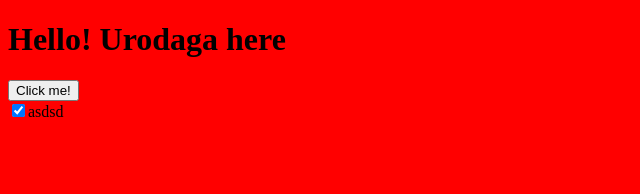
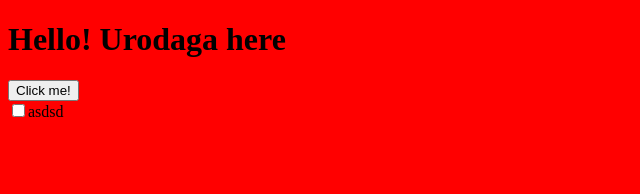
Before and after one commit to kpekala/Frondaga, a React app: page / in a window 1280 px wide. Shown: the top 194 px of the page, without its empty margins (0-640 px from the left). Built offline with nearby package versions, Linux system fonts and the light colour scheme.

Commit message:
Refactored the checkbox.

```diff
--- a/src/App.tsx
+++ b/src/App.tsx
@@ -1,4 +1,5 @@
 import * as React from 'react';
+import { useState } from 'react';
 import { Button } from "./common/components";
 import { Checkbox } from "./common/components";
 
@@ -8,6 +9,8 @@ function clickMe() {
 }
 
 export function App() {
+    const [checked, setChecked] = useState(false);
+
     return (
         <div>
             <h1>Hello! Urodaga here</h1>
@@ -15,7 +18,7 @@ export function App() {
                 Click me!
             </Button>
             <div>
-                <Checkbox id={"aaaa"} label={"asdsd"} />
+                <Checkbox label={"asdsd"} checked={checked} onChecked={setChecked} />
             </div>
         </div>
     );
--- a/src/common/components/Checkbox.tsx
+++ b/src/common/components/Checkbox.tsx
@@ -1,18 +1,22 @@
 import * as React from 'react';
 
 export interface CheckboxProps {
-  id: string;
     label: string;
+    checked?: boolean;
+    onChecked?: (checked: boolean) => void;
 }
 
 export function Checkbox(props: CheckboxProps) {
-  const [checked, setChecked] = React.useState(true);
+    const handleChecked = (e: React.ChangeEvent<HTMLInputElement>) => {
+        if (props.onChecked)
+            props.onChecked(e.target.checked);
+    };
 
     return (
-    <label htmlFor={props.id}>
+        <label>
             <input type="checkbox"
-        defaultChecked={checked}
-        onChange={() => setChecked(!checked)}
+                checked={props.checked || false}
+                onChange={handleChecked}
             />
             {props.label}
         </label>
--- a/src/common/components/index.ts
+++ b/src/common/components/index.ts
@@ -1,4 +1,4 @@
 export { Button } from './Button';
 export type { ButtonProps } from './Button';
 export { Checkbox } from './Checkbox';
-export type { CheckboxProps } from './Checkbox'
+export type { CheckboxProps } from './Checkbox';
```
Lines whose indentation alone changed are shown as unchanged.
